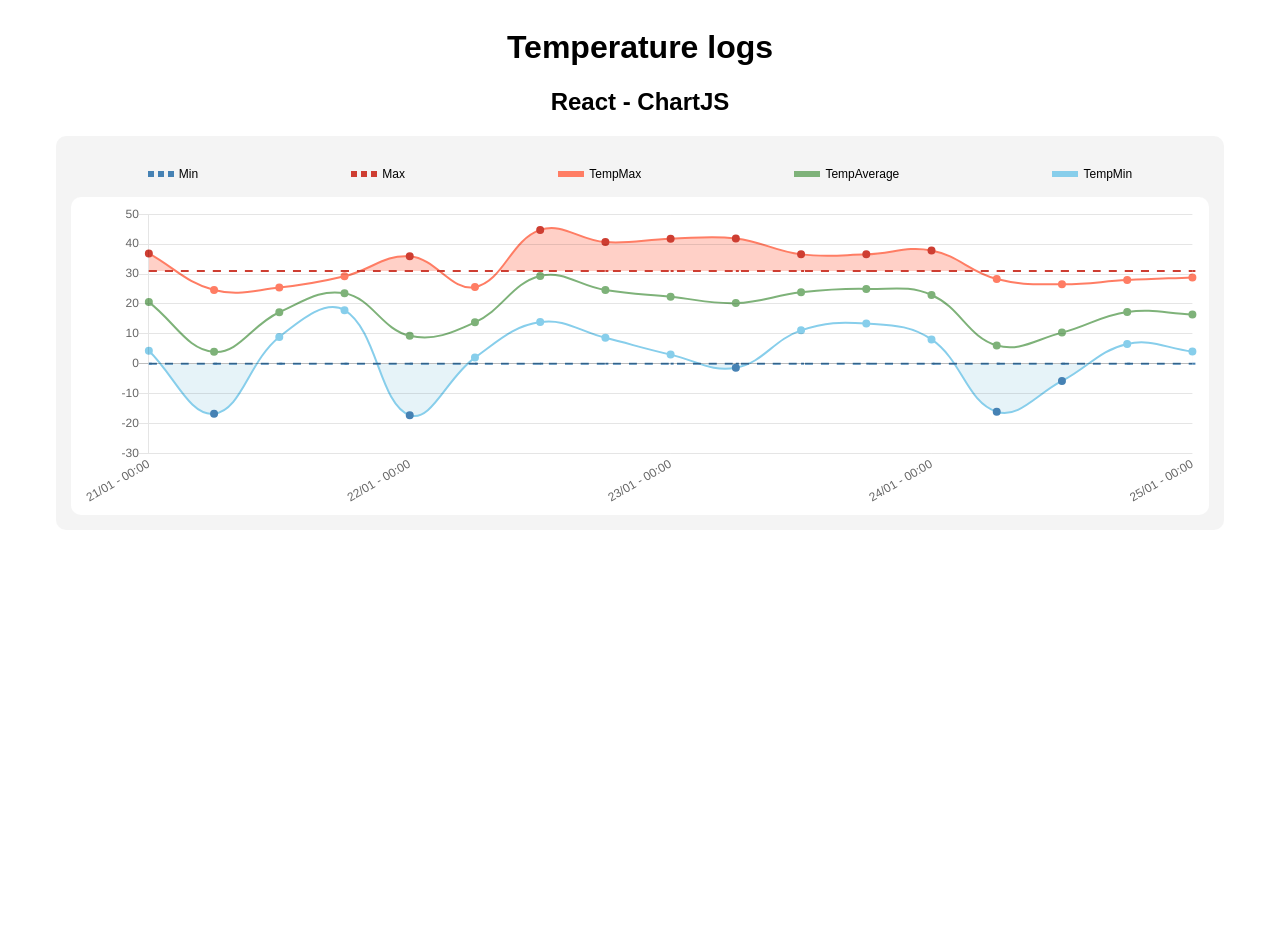
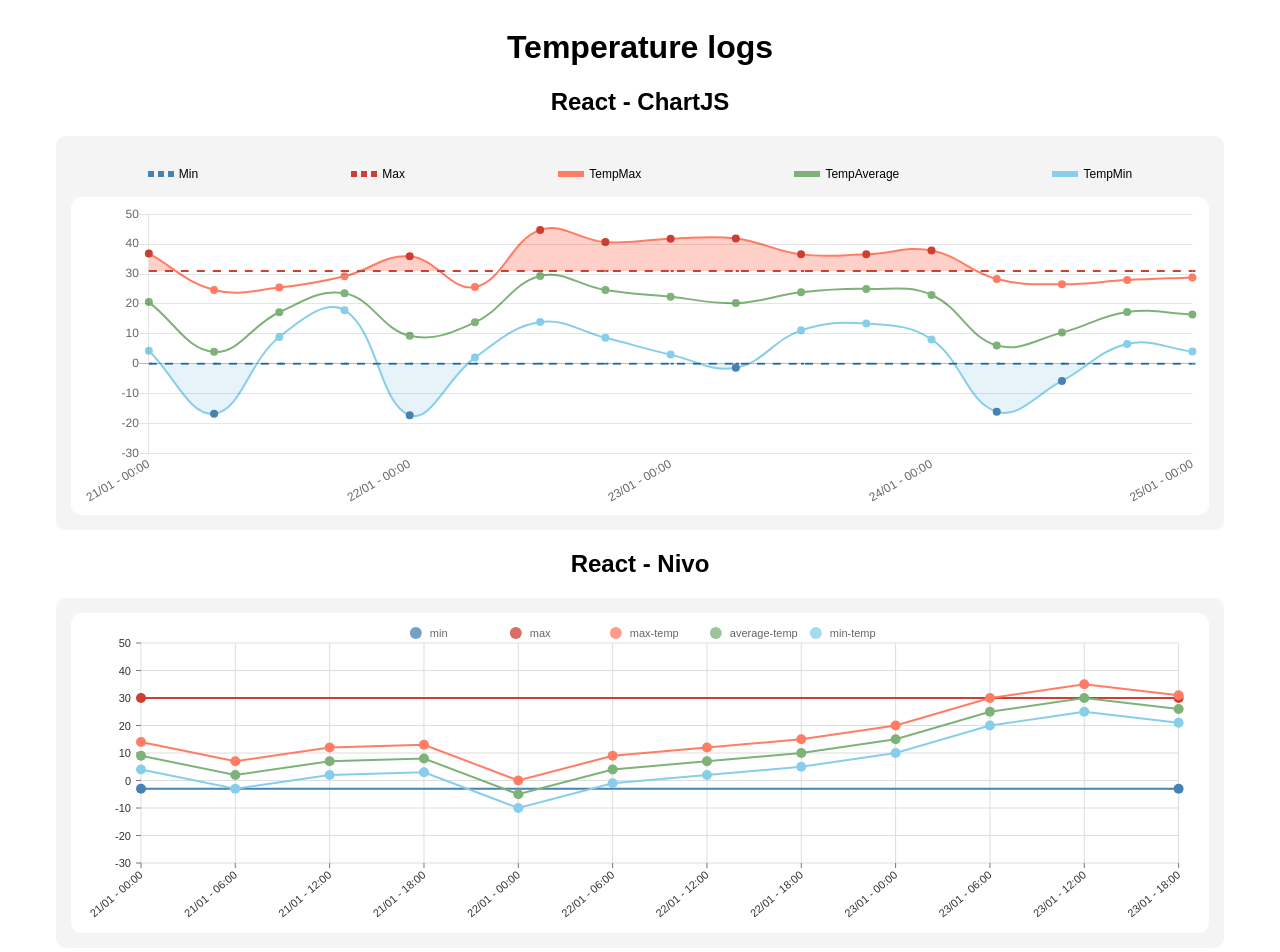
Before and after one commit to alyson-b69/safecube-component, a React (Create React App) app: page / in a window 1280 px wide. Shown: the top 952 px of the page. Before the commit the page ends 800 px from the top, so only its background shows below. Built offline with nearby package versions, Linux system fonts and the light colour scheme.

Commit message:
try to use Nivo for temperatureChart

```diff
--- a/package.json
+++ b/package.json
@@ -6,6 +6,8 @@
   "keywords": [],
   "main": "src/index.tsx",
   "dependencies": {
+    "@nivo/core": "^0.67.0",
+    "@nivo/line": "^0.67.0",
     "@types/chart.js": "^2.9.30",
     "@types/node": "^12.19.15",
     "@types/react": "^16.14.2",
--- a/src/App.tsx
+++ b/src/App.tsx
@@ -1,6 +1,7 @@
 import "./styles.scss";
 import MyChart from "./MyChart/MyChart";
 import React from "react";
+import MyResponsiveLine from "./NivoChart/NivoChart";
 
 function App() {
   return (
@@ -8,6 +9,8 @@ function App() {
       <h1>Temperature logs</h1>
       <h2>React - ChartJS</h2>
       <MyChart />
+      <h2>React - Nivo</h2>
+        <MyResponsiveLine />
     </div>
   );
 }
--- a/src/MyChart/MyChart.tsx
+++ b/src/MyChart/MyChart.tsx
@@ -6,7 +6,7 @@ import {ChartData, ChartOptions, ChartTooltipItem, ChartTooltipModel} from "char
 
 
 const myRedBackground: string = "rgb(255,99,71,0.3)";
-const myRed: string = "rgb(206, 62, 50, 1)";
+const myRed: string = "rgba(206, 62, 50, 1)";
 
 const myOrange: string = "rgb(255, 125, 100)";
 const myGreen: string = "rgba(126, 178, 121, 1)";
--- /dev/null
+++ b/src/NivoChart/NivoChart.style.ts
@@ -0,0 +1,20 @@
+import styled from "styled-components";
+
+export const StyledChart = styled.div`
+  width: 90%;
+  border-radius: 10px;
+  margin: 20px auto;
+  padding: 15px;
+  height: auto;
+  overflow-x: hidden;
+  background: rgba(196, 196, 196, 0.19);
+
+  & > div {
+    padding: 10px 10px;
+    // overflow-x: scroll;
+    background: #ffffff;
+    border-radius: 10px;
+    height:300px;
+    min-height:300px;
+  }
+`
--- /dev/null
+++ b/src/NivoChart/NivoChart.tsx
@@ -0,0 +1,72 @@
+import { ResponsiveLine } from '@nivo/line'
+import {data} from "./data"
+import {StyledChart} from "./NivoChart.style";
+import React from "react";
+
+
+
+const MyResponsiveLine = () => {
+
+    return (
+        <StyledChart>
+            <div>
+            <ResponsiveLine
+            data={data}
+            margin={{ top: 20, right: 20, bottom: 60, left: 60 }}
+            xScale={{ type: 'point' }}
+            yScale={{ type: 'linear', min: -30, max: 45, stacked: false, reverse: false }}
+            yFormat=" >-.2f"
+            enableSlices={'x'}
+            axisTop={null}
+            axisRight={null}
+            axisBottom={{
+                orient: 'bottom',
+                tickSize: 5,
+                tickPadding: 5,
+                tickRotation: -40,
+            }}
+            axisLeft={{
+                orient: 'left',
+                tickSize: 5,
+                tickPadding: 5,
+                tickRotation: 0,
+            }}
+            pointSize={10}
+            pointBorderWidth={1}
+            colors={['rgba(135, 206, 235, 1)','rgba(126, 178, 121, 1)','rgb(255, 125, 100)', 'rgba(206, 62, 50, 1)', 'rgba(70,130,180,1)']}
+            pointBorderColor={{ from: 'serieColor' }}
+            pointLabelYOffset={-12}
+            useMesh={true}
+            legends={[
+                {
+                    anchor: 'top',
+                    direction: 'row',
+                    justify: false,
+                    translateX: 0,
+                    translateY: -20,
+                    itemsSpacing: 0,
+                    itemDirection: 'left-to-right',
+                    itemWidth: 100,
+                    itemHeight: 20,
+                    itemOpacity: 0.75,
+                    symbolSize: 12,
+                    symbolShape: 'circle',
+                    symbolBorderColor: 'rgba(0, 0, 0, .5)',
+                    effects: [
+                        {
+                            on: 'hover',
+                            style: {
+                                itemOpacity: 1
+                            }
+                        }
+                    ]
+                }
+            ]}
+        />
+        </div>
+        </StyledChart>
+    )
+}
+
+
+export default MyResponsiveLine;
--- /dev/null
+++ b/src/NivoChart/data.ts
@@ -0,0 +1,192 @@
+export const data = [
+    {
+        "id": "min-temp",
+        "color": "hsl(116, 70%, 50%)",
+        "data": [
+            {
+                "x": "21/01 - 00:00",
+                "y": 4
+            },
+            {
+                "x": "21/01 - 06:00",
+                "y": -3
+            },
+            {
+                "x": "21/01 - 12:00",
+                "y": 2
+            },
+            {
+                "x": "21/01 - 18:00",
+                "y": 3
+            },
+            {
+                "x": "22/01 - 00:00",
+                "y": -10
+            },
+            {
+                "x": "22/01 - 06:00",
+                "y": -1
+            },
+            {
+                "x": "22/01 - 12:00",
+                "y": 2
+            },
+            {
+                "x": "22/01 - 18:00",
+                "y": 5
+            },
+            {
+                "x": "23/01 - 00:00",
+                "y": 10
+            },
+            {
+                "x": "23/01 - 06:00",
+                "y": 20
+            },
+            {
+                "x": "23/01 - 12:00",
+                "y": 25
+            },
+            {
+                "x": "23/01 - 18:00",
+                "y": 21
+            }
+        ]
+    },
+    {
+        "id": "average-temp",
+        "color": "hsl(153, 70%, 50%)",
+        "data": [
+            {
+                "x": "21/01 - 00:00",
+                "y": 9
+            },
+            {
+                "x": "21/01 - 06:00",
+                "y": 2
+            },
+            {
+                "x": "21/01 - 12:00",
+                "y": 7
+            },
+            {
+                "x": "21/01 - 18:00",
+                "y": 8
+            },
+            {
+                "x": "22/01 - 00:00",
+                "y": -5
+            },
+            {
+                "x": "22/01 - 06:00",
+                "y": 4
+            },
+            {
+                "x": "22/01 - 12:00",
+                "y": 7
+            },
+            {
+                "x": "22/01 - 18:00",
+                "y": 10
+            },
+            {
+                "x": "23/01 - 00:00",
+                "y": 15
+            },
+            {
+                "x": "23/01 - 06:00",
+                "y": 25
+            },
+            {
+                "x": "23/01 - 12:00",
+                "y": 30
+            },
+            {
+                "x": "23/01 - 18:00",
+                "y": 26
+            }
+        ]
+    },
+    {
+        "id": "max-temp",
+        "color": "hsl(358, 70%, 50%)",
+        "data": [
+            {
+                "x": "21/01 - 00:00",
+                "y": 14
+            },
+            {
+                "x": "21/01 - 06:00",
+                "y": 7
+            },
+            {
+                "x": "21/01 - 12:00",
+                "y": 12
+            },
+            {
+                "x": "21/01 - 18:00",
+                "y": 13
+            },
+            {
+                "x": "22/01 - 00:00",
+                "y": 0
+            },
+            {
+                "x": "22/01 - 06:00",
+                "y": 9
+            },
+            {
+                "x": "22/01 - 12:00",
+                "y": 12
+            },
+            {
+                "x": "22/01 - 18:00",
+                "y": 15
+            },
+            {
+                "x": "23/01 - 00:00",
+                "y": 20
+            },
+            {
+                "x": "23/01 - 06:00",
+                "y": 30
+            },
+            {
+                "x": "23/01 - 12:00",
+                "y": 35
+            },
+            {
+                "x": "23/01 - 18:00",
+                "y": 31
+            }
+        ]
+    },
+    {
+        "id": "max",
+        "color": "hsl(5, 61%, 50%)",
+        "data": [
+            {
+                "x": "21/01 - 00:00",
+                "y": 30
+            },
+            {
+                "x": "23/01 - 18:00",
+                "y": 30
+            }
+        ]
+    },
+    {
+        "id": "min",
+        "color": "hsl(87, 70%, 50%)",
+        "data": [
+            {
+                "x": "21/01 - 00:00",
+                "y": -3
+            },
+            {
+                "x": "23/01 - 18:00",
+                "y": -3
+            }
+        ]
+    }
+]
```
Also changed, not shown: 2 other files (tests, documents, lock files or other folders).
